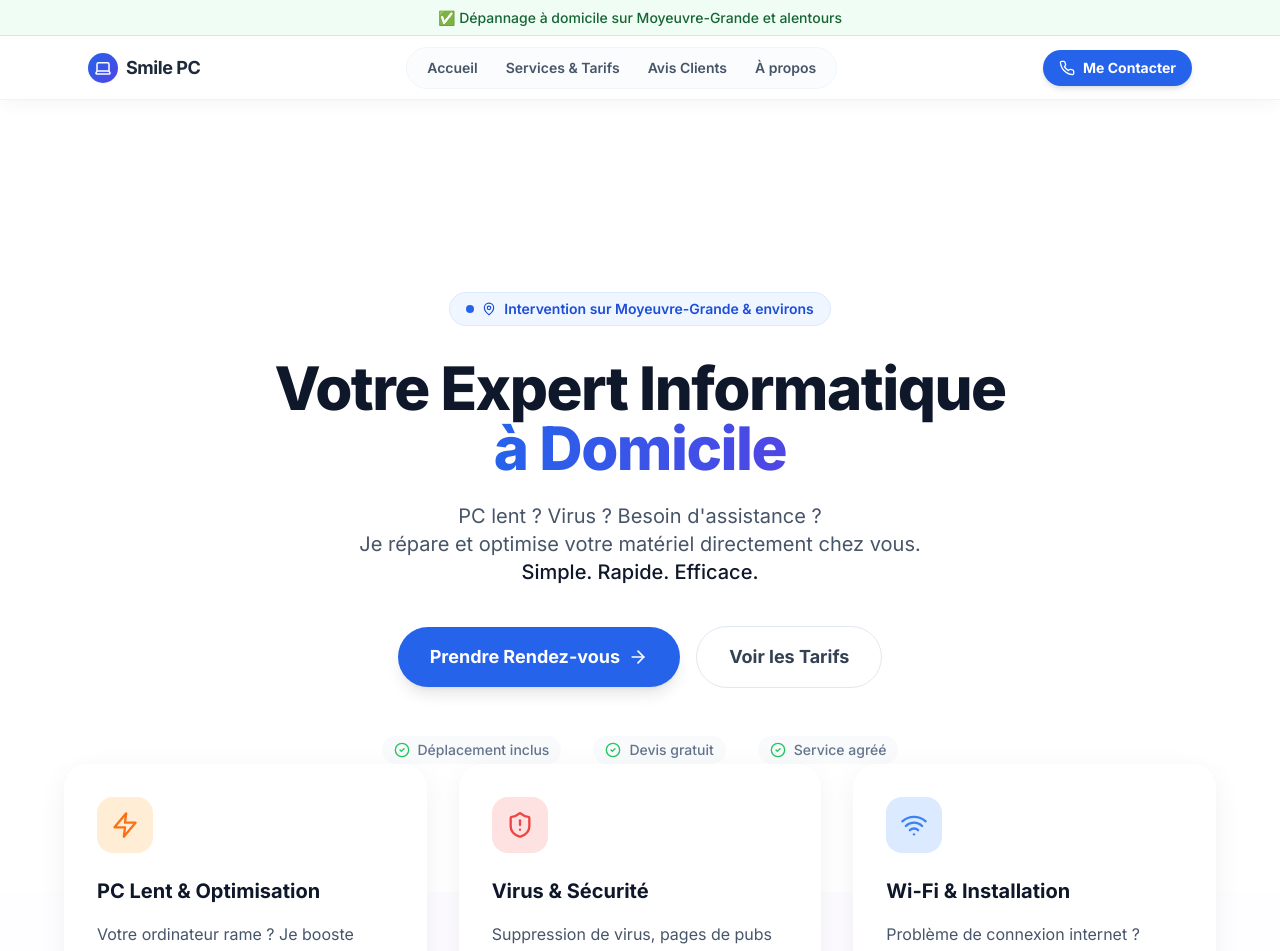
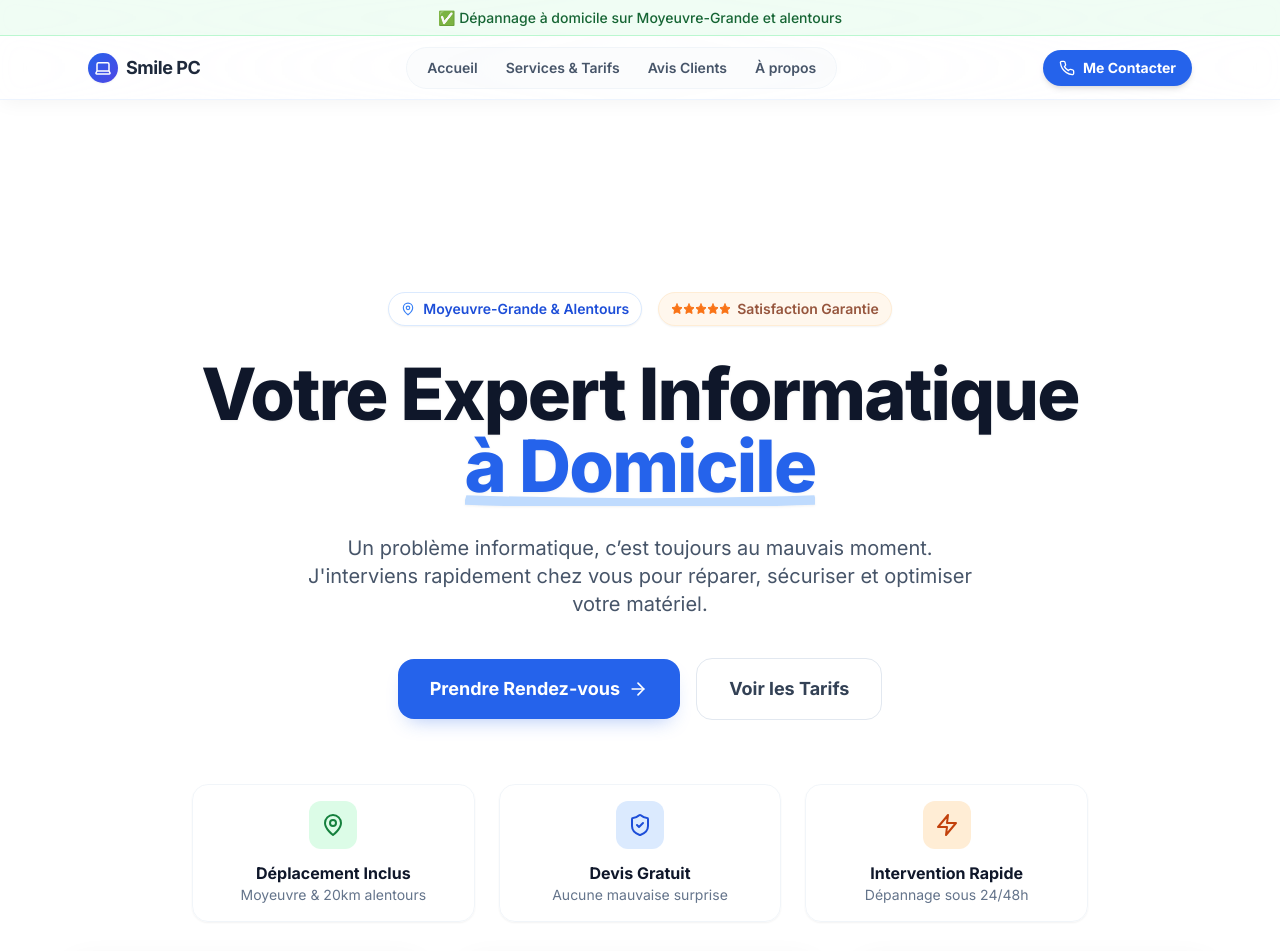
Before and after one commit to SmilePcSolutions/smile-pc-2026, a Next.js app: page / in a window 1280 px wide. Shown: the top 951 px of the page. Built offline with nearby package versions, Linux system fonts and the light colour scheme.

Commit message:
UI: Hero Final Boss (Wording + Leading)

```diff
--- a/components/Hero.tsx
+++ b/components/Hero.tsx
@@ -1,66 +1,111 @@
 import Link from 'next/link';
-import { ArrowRight, CheckCircle2, MapPin } from 'lucide-react';
+import { ArrowRight, MapPin, Star, ShieldCheck, Zap } from 'lucide-react';
 
 export default function Hero() {
   return (
-    <section className="relative pt-32 pb-20 lg:pt-48 lg:pb-32 overflow-hidden bg-white">
-      {/* Fond subtil très léger pour casser le blanc pur */}
-      <div className="absolute inset-0 -z-10 bg-[radial-gradient(ellipse_at_top_right,_var(--tw-gradient-stops))] from-blue-50/50 via-white to-white"></div>
+    <section className="relative pt-32 pb-24 lg:pt-48 lg:pb-40 overflow-hidden bg-white selection:bg-blue-100">
 
-      <div className="max-w-6xl mx-auto px-4 sm:px-6 text-center">
+      {/* 1. FOND TECHNIQUE (GRID PATTERN) - Texture Pro */}
+      <div className="absolute inset-0 -z-10 h-full w-full bg-white bg-[linear-gradient(to_right,#f1f5f9_1px,transparent_1px),linear-gradient(to_bottom,#f1f5f9_1px,transparent_1px)] bg-[size:4rem_4rem]"></div>
 
-        {/* BADGE RASSURANT (Zone d'intervention) */}
-        <div className="inline-flex items-center gap-2 px-4 py-1.5 rounded-full bg-blue-50 border border-blue-100 text-blue-700 text-xs md:text-sm font-semibold mb-8 animate-in fade-in slide-in-from-bottom-4 duration-700">
-          <span className="relative flex h-2 w-2">
-            <span className="animate-ping absolute inline-flex h-full w-full rounded-full bg-blue-400 opacity-75"></span>
-            <span className="relative inline-flex rounded-full h-2 w-2 bg-blue-600"></span>
-          </span>
-          <MapPin size={14} /> Intervention sur Moyeuvre-Grande & environs
+      {/* 2. EFFET DE LUMIÈRE (GLOW) - Profondeur */}
+      <div className="absolute top-0 left-0 right-0 -z-10 mx-auto h-[500px] w-full max-w-4xl rounded-full bg-blue-100/50 blur-[100px] opacity-70 mix-blend-multiply"></div>
+
+      <div className="max-w-6xl mx-auto px-4 sm:px-6 relative text-center">
+
+        {/* TOP : PREUVE SOCIALE & LOCALISATION */}
+        <div className="flex flex-col md:flex-row items-center justify-center gap-4 mb-8 animate-in fade-in slide-in-from-bottom-4 duration-700">
+
+          {/* Badge Local */}
+          <div className="inline-flex items-center gap-2 px-3 py-1.5 rounded-full bg-white border border-blue-100 text-blue-700 text-xs md:text-sm font-semibold shadow-sm">
+            <MapPin size={14} className="text-blue-500" />
+            Moyeuvre-Grande & Alentours
+          </div>
+
+          {/* Badge Confiance (Etoiles) */}
+          <div className="flex items-center gap-1.5 px-3 py-1.5 rounded-full bg-orange-50 border border-orange-100 text-orange-800 text-xs md:text-sm font-semibold shadow-sm">
+            <div className="flex text-orange-500">
+              <Star size={12} fill="currentColor" />
+              <Star size={12} fill="currentColor" />
+              <Star size={12} fill="currentColor" />
+              <Star size={12} fill="currentColor" />
+              <Star size={12} fill="currentColor" />
+            </div>
+            <span className="text-orange-900/80">Satisfaction Garantie</span>
+          </div>
         </div>
 
-        {/* TITRE PRINCIPAL : Impactant mais pas lourd */}
-        <h1 className="text-4xl md:text-6xl font-extrabold text-slate-900 tracking-tight mb-6 leading-[1.15] animate-in fade-in slide-in-from-bottom-6 duration-700 delay-100">
-          Votre Expert Informatique <br className="hidden md:block" />
-          <span className="text-transparent bg-clip-text bg-gradient-to-r from-blue-600 to-indigo-600">
+        {/* TITRE : PLUS SERRÉ, PLUS IMPACTANT (Leading 1.05) */}
+        <h1 className="text-5xl md:text-7xl font-extrabold text-slate-900 tracking-tight mb-8 leading-[1.05] animate-in fade-in slide-in-from-bottom-6 duration-700 delay-100 drop-shadow-sm">
+          Votre Expert Informatique <br />
+          <span className="relative inline-block text-blue-600">
             à Domicile
+            {/* Soulignement stylisé */}
+            <svg className="absolute w-full h-3 -bottom-1 left-0 text-blue-200 -z-10" viewBox="0 0 100 10" preserveAspectRatio="none">
+               <path d="M0 5 Q 50 10 100 5" stroke="currentColor" strokeWidth="8" fill="none" />
+            </svg>
           </span>
         </h1>
 
-        {/* SOUS-TITRE : Clair, lisible et rassurant */}
+        {/* SOUS-TITRE : EMOTIONNEL & HUMAIN */}
         <p className="text-lg md:text-xl text-slate-600 mb-10 max-w-2xl mx-auto leading-relaxed animate-in fade-in slide-in-from-bottom-6 duration-700 delay-200">
-          PC lent ? Virus ? Besoin d'assistance ? <br className="hidden sm:block" />
-          Je répare et optimise votre matériel directement chez vous. <br />
-          <span className="text-slate-900 font-medium">Simple. Rapide. Efficace.</span>
+          Un problème informatique, c’est toujours au mauvais moment.
+          <span className="hidden md:inline"> J'interviens rapidement chez vous pour réparer, sécuriser et optimiser votre matériel.</span>
         </p>
 
-        {/* BOUTONS D'ACTION */}
-        <div className="flex flex-col sm:flex-row items-center justify-center gap-4 animate-in fade-in slide-in-from-bottom-6 duration-700 delay-300">
+        {/* BOUTONS : ACTION IMMÉDIATE */}
+        <div className="flex flex-col sm:flex-row items-center justify-center gap-4 mb-16 animate-in fade-in slide-in-from-bottom-6 duration-700 delay-300">
           <Link
             href="/contact"
-            className="w-full sm:w-auto px-8 py-4 bg-blue-600 hover:bg-blue-700 text-white rounded-full font-bold text-lg shadow-lg hover:shadow-blue-200 transition-all transform hover:-translate-y-1 flex items-center justify-center gap-2"
+            className="group w-full sm:w-auto px-8 py-4 bg-blue-600 hover:bg-blue-700 text-white rounded-2xl font-bold text-lg shadow-[0_10px_20px_-10px_rgba(37,99,235,0.4)] hover:shadow-[0_20px_20px_-10px_rgba(37,99,235,0.5)] transition-all transform hover:-translate-y-1 flex items-center justify-center gap-2"
           >
-            Prendre Rendez-vous <ArrowRight size={20} />
+            Prendre Rendez-vous
+            <ArrowRight size={20} className="group-hover:translate-x-1 transition-transform" />
           </Link>
           <Link
             href="/services"
-            className="w-full sm:w-auto px-8 py-4 bg-white hover:bg-slate-50 text-slate-700 border border-slate-200 rounded-full font-bold text-lg transition-colors flex items-center justify-center hover:shadow-sm"
+            className="w-full sm:w-auto px-8 py-4 bg-white hover:bg-slate-50 text-slate-700 border border-slate-200 rounded-2xl font-bold text-lg transition-all hover:border-slate-300 flex items-center justify-center"
           >
             Voir les Tarifs
           </Link>
         </div>
 
-        {/* PREUVES SOCIALES (Points de confiance) */}
-        <div className="mt-12 flex flex-wrap justify-center gap-x-8 gap-y-4 text-sm font-medium text-slate-500 animate-in fade-in slide-in-from-bottom-8 duration-1000 delay-500">
-          <div className="flex items-center gap-2 px-3 py-1 bg-slate-50 rounded-full">
-            <CheckCircle2 size={16} className="text-green-500" /> Déplacement inclus
+        {/* POINTS FORTS (GRID EN BAS) */}
+        <div className="grid grid-cols-1 md:grid-cols-3 gap-6 max-w-4xl mx-auto animate-in fade-in slide-in-from-bottom-8 duration-1000 delay-500">
+          {/* Point 1 */}
+          <div className="flex flex-col items-center gap-3 p-4 rounded-2xl bg-white/60 backdrop-blur-sm border border-slate-100 shadow-sm hover:shadow-md transition-shadow">
+            <div className="p-3 bg-green-100 text-green-700 rounded-xl">
+              <MapPin size={24} />
+            </div>
+            <div className="text-center">
+              <h3 className="font-bold text-slate-900">Déplacement Inclus</h3>
+              <p className="text-sm text-slate-500">Moyeuvre & 20km alentours</p>
+            </div>
           </div>
-          <div className="flex items-center gap-2 px-3 py-1 bg-slate-50 rounded-full">
-            <CheckCircle2 size={16} className="text-green-500" /> Devis gratuit
+
+          {/* Point 2 */}
+          <div className="flex flex-col items-center gap-3 p-4 rounded-2xl bg-white/60 backdrop-blur-sm border border-slate-100 shadow-sm hover:shadow-md transition-shadow">
+            <div className="p-3 bg-blue-100 text-blue-700 rounded-xl">
+              <ShieldCheck size={24} />
+            </div>
+            <div className="text-center">
+              <h3 className="font-bold text-slate-900">Devis Gratuit</h3>
+              <p className="text-sm text-slate-500">Aucune mauvaise surprise</p>
+            </div>
           </div>
-          <div className="flex items-center gap-2 px-3 py-1 bg-slate-50 rounded-full">
-            <CheckCircle2 size={16} className="text-green-500" /> Service agréé
+
+          {/* Point 3 */}
+          <div className="flex flex-col items-center gap-3 p-4 rounded-2xl bg-white/60 backdrop-blur-sm border border-slate-100 shadow-sm hover:shadow-md transition-shadow">
+            <div className="p-3 bg-orange-100 text-orange-700 rounded-xl">
+              <Zap size={24} />
+            </div>
+            <div className="text-center">
+              <h3 className="font-bold text-slate-900">Intervention Rapide</h3>
+              <p className="text-sm text-slate-500">Dépannage sous 24/48h</p>
+            </div>
           </div>
         </div>
+
       </div>
     </section>
   );
```
